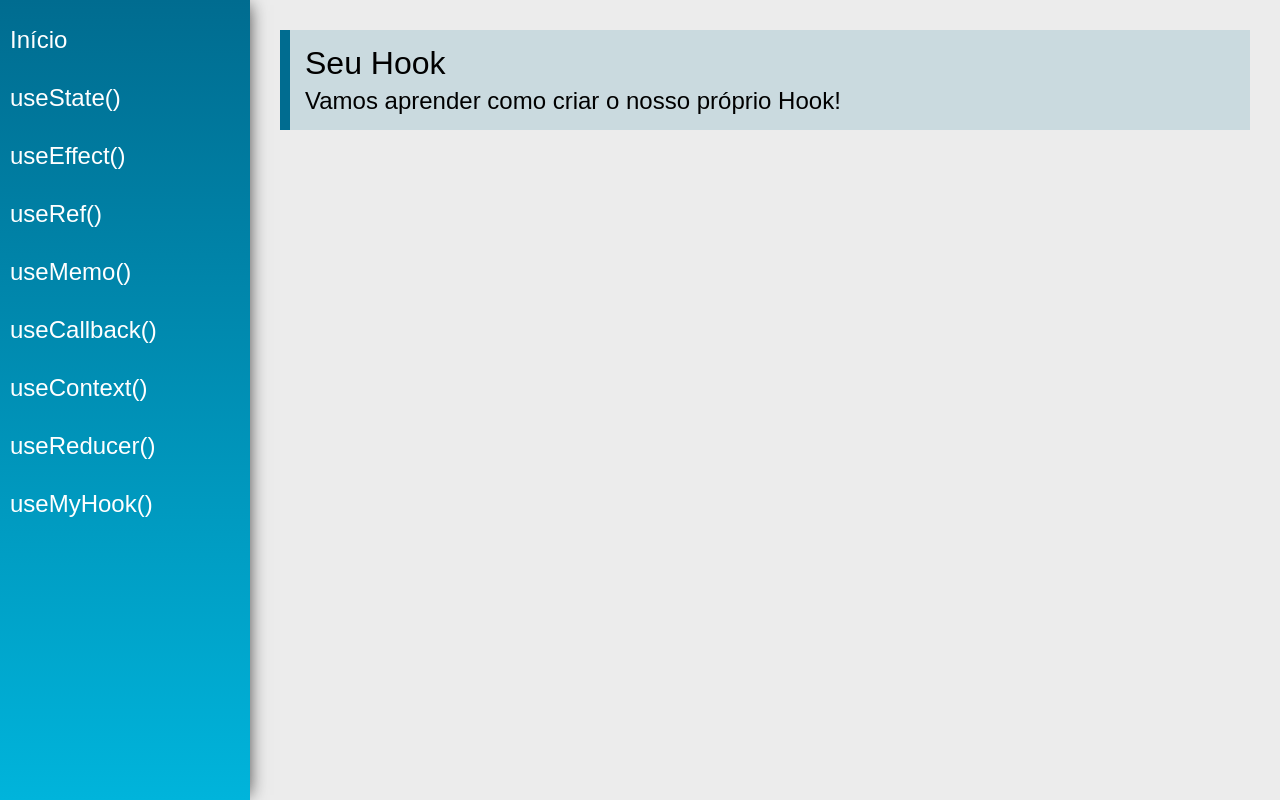
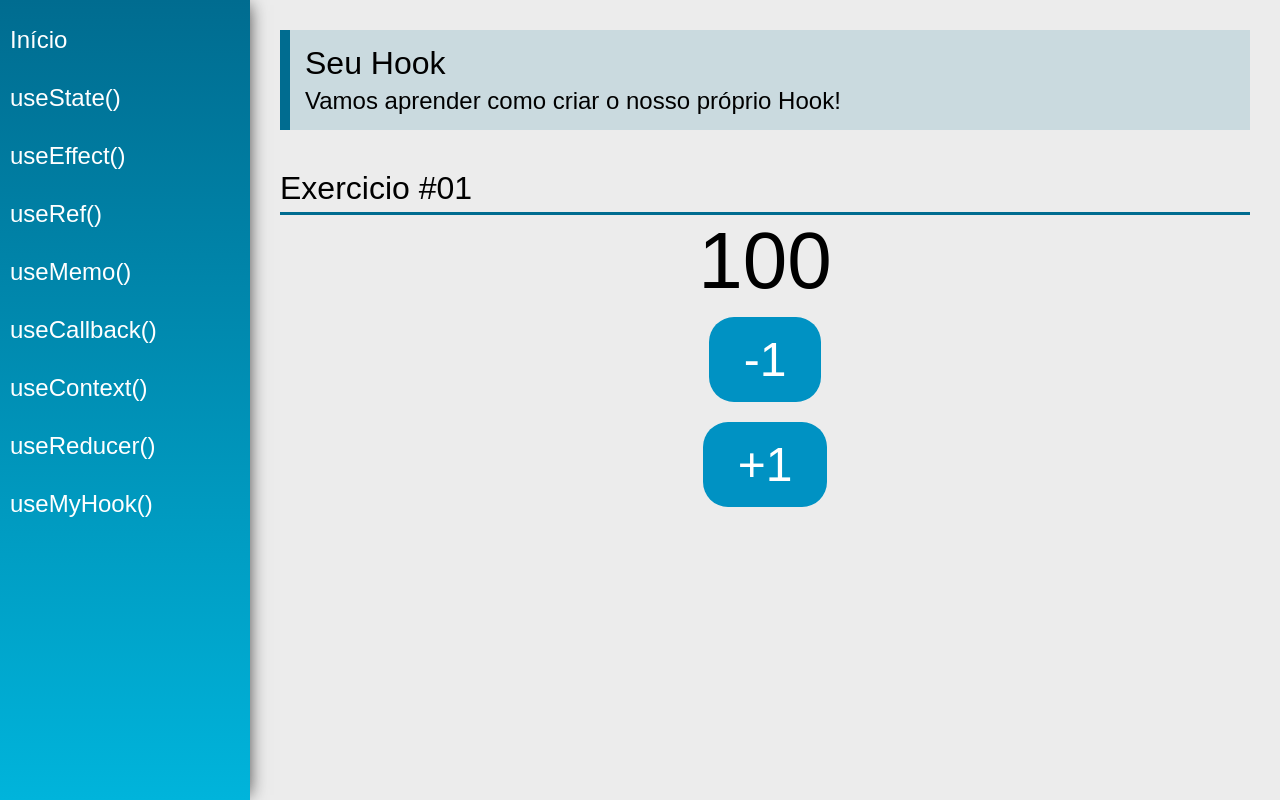
Before and after one commit to RyanGualberto/hooks-react, a React (Create React App) app: page /useCustom in a window 1280 px wide. Built offline with nearby package versions, Linux system fonts and the light colour scheme.

Commit message:
s5a79: use custom hooks

```diff
--- /dev/null
+++ b/src/hooks/useCounter.js
@@ -0,0 +1,15 @@
+import React, { useState } from "react";
+
+export const useCounter = (initialValue = 100) => {
+    const [count, setCount] = useState(initialValue)
+
+    function inc(){
+        setCount(count + 1);
+    }
+
+    function dec(){
+        setCount(count - 1);
+    }
+
+    return [count, inc, dec]
+}
--- a/src/views/examples/UseCustom.jsx
+++ b/src/views/examples/UseCustom.jsx
@@ -1,13 +1,33 @@
 import React from 'react'
 import PageTitle from '../../components/layout/PageTitle'
-
+import SectionTitle from '../../components/layout/SectionTitle'
+import { useCounter } from '../../hooks/useCounter'
 const UseRef = (props) => {
+    const [count, inc, dec] = useCounter()
     return (
         <div className="UseCustom">
             <PageTitle
                 title="Seu Hook"
                 subtitle="Vamos aprender como criar o nosso próprio Hook!"
             />
+            <SectionTitle title="Exercicio #01" />
+            <div className="center">
+                <span className="text">
+                    {count}
+                </span>
+                <button
+                className="btn"
+                onClick={() => dec()}
+                >
+                    -1
+                </button>
+                <button
+                className="btn"
+                onClick={() => inc()}
+                >
+                    +1
+                </button>
+            </div>
         </div>
     )
 }
```
